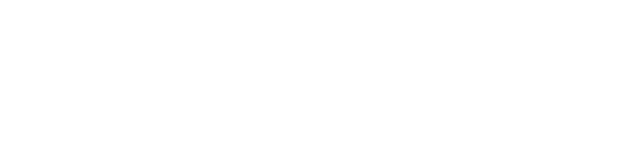
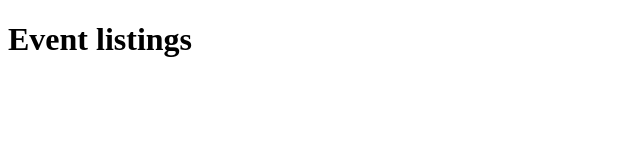
Before and after one commit to isaiahjonesjr/ChicagoMusicEventsScraper, a website: page index.html in a window 1280 px wide. Shown: the whole page, without its empty margins (0-640 px from the left). Drawn offline with Linux system fonts and the light colour scheme.

Commit message:
Update index.html

```diff
--- a/index.html
+++ b/index.html
@@ -1,4 +1,3 @@
-
 <!DOCTYPE html>
 <html lang="en">
 <head>
@@ -7,10 +6,9 @@
     <title>Event Listings</title>
 </head>
 <body>
-    <div class="container">
+    <div class="container" id="event-listings">
         <!-- Event listings will be inserted here dynamically -->
+        <h1>Event listings </h1>
     </div>
-
-
 </body>
 </html>
```
